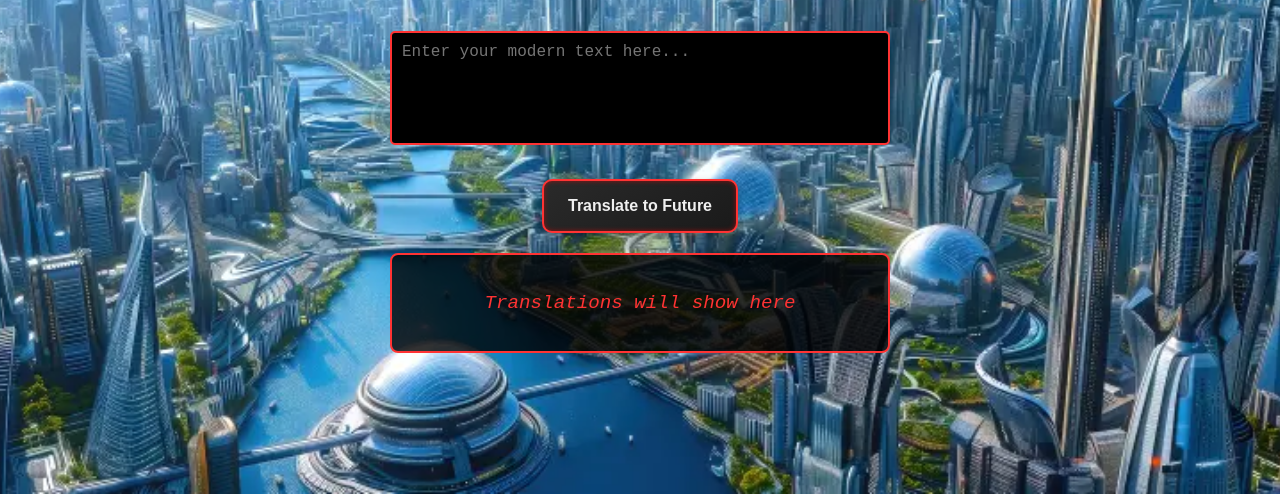
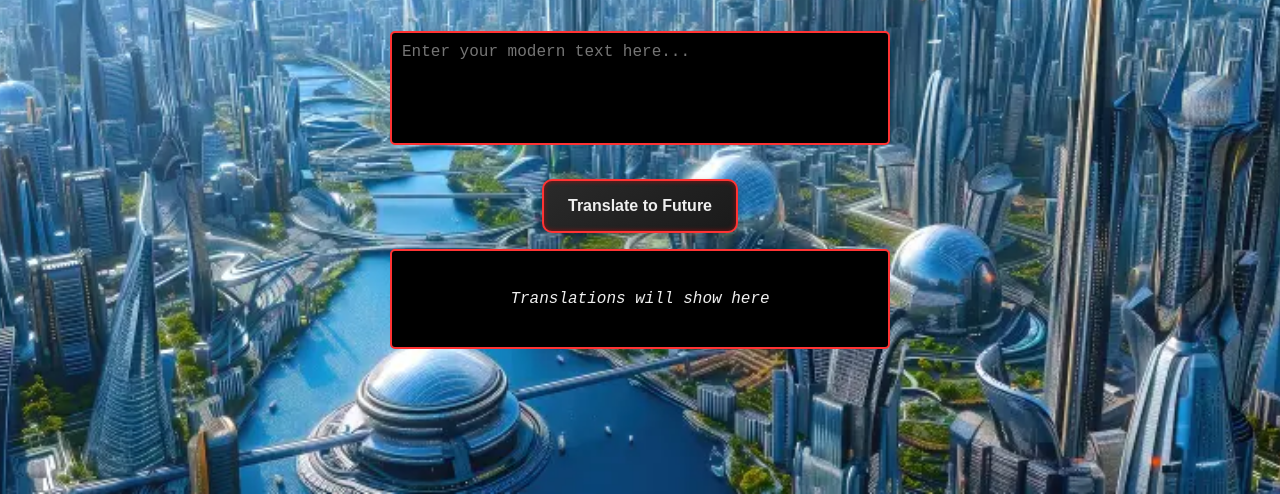
Before and after one commit to nick4soto/TimeTalk, a website: page Future/future.html in a window 1280 px wide. Shown: the part 306-800 px from the top of the page. Drawn offline with Linux system fonts and the light colour scheme.

Commit message:
fixing future

```diff
--- a/Future/future.css
+++ b/Future/future.css
@@ -150,19 +150,3 @@ label {
          1px  1px 0 #000;  /* Bottom-right shadow */
     margin-bottom: 1rem;
 }
-
-/* Result Box Styling */
-#result {
-    margin-top: 20px;
-    padding: 1rem;
-    width: 70%;
-    max-width: 500px;
-    background: rgba(0, 0, 0, 0.8); /* Semi-transparent black */
-    color: #ff3333; /* Red text color */
-    border: 2px solid #ff3333; /* Red border */
-    border-radius: 8px;
-    font-style: italic;
-    font-size: 1.2rem;
-    text-align: center;
-    transition: opacity 1s ease-in-out; /* Smooth fade-in transition */
-}
```
